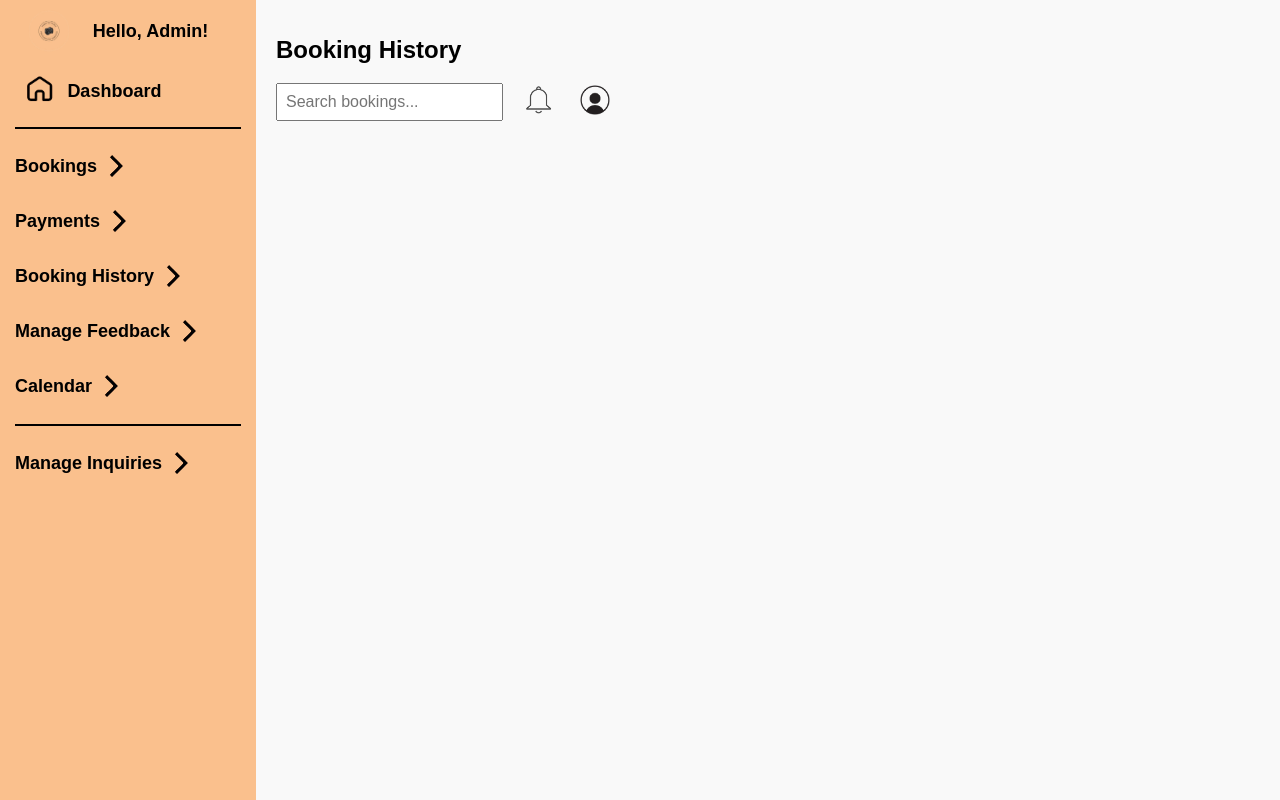
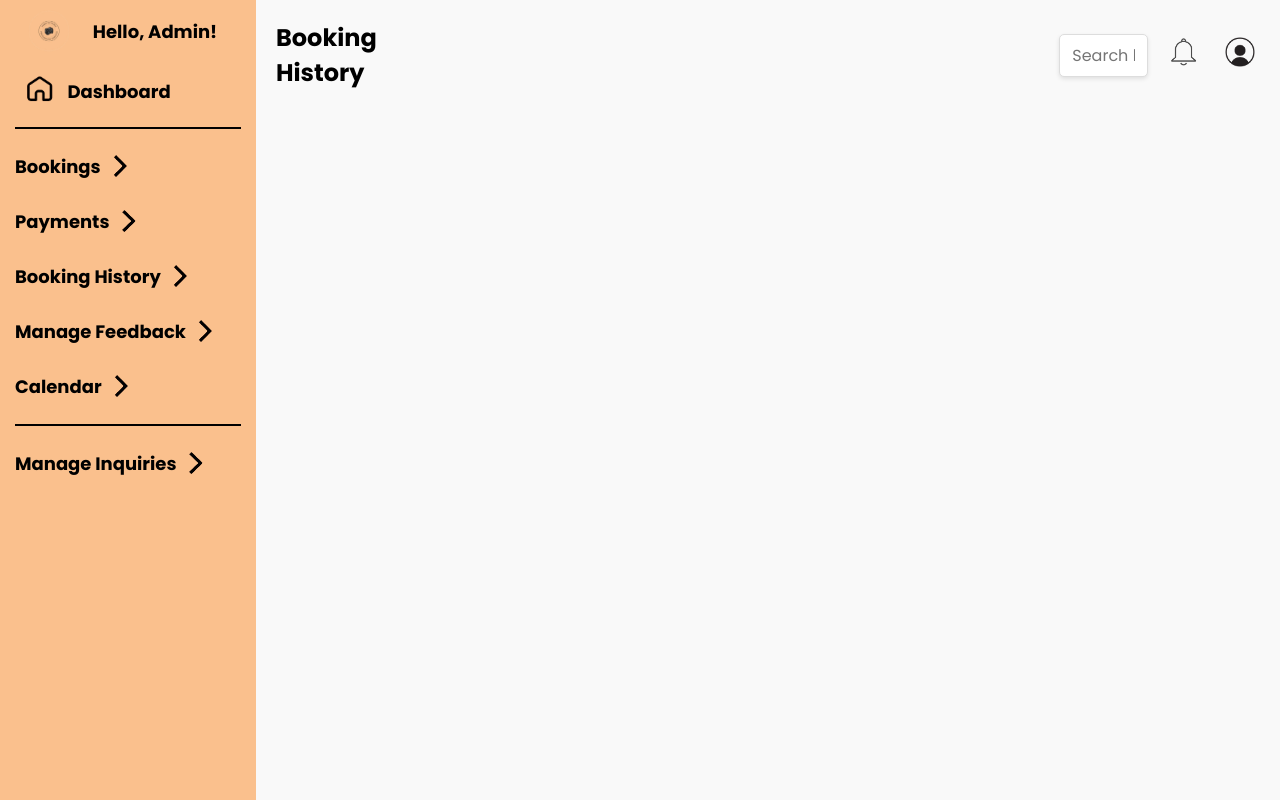
Before and after one commit to Mikay-Mikay/reservify_website_alpas, a PHP site: page /admin_bookinghistory.php in a window 1280 px wide. Run offline with PHP 8.4, Linux system fonts and the light colour scheme; data that the repository does not hold is empty.

Commit message:
Update admin_bookinghistory.css

```diff
--- a/PM&JI Reservify System (Website)/admin_bookinghistory.css
+++ b/PM&JI Reservify System (Website)/admin_bookinghistory.css
@@ -1,9 +1,16 @@
 @import url('https://fonts.googleapis.com/css2?family=Poppins:ital,wght@0,100;0,200;0,300;0,400;0,500;0,600;0,700;0,800;1,100;1,200;1,300;1,400;1,500;1,600;1,700;1,800;1,900&display=swap');
+
+/* General Reset */
+* {
+    margin: 0;
+    padding: 0;
+    box-sizing: border-box;
+    font-family: "Poppins", sans-serif;
+}
 
 body {
     margin: 0;
     font-family: "Poppins", sans-serif;
-    color: black;
 }
 
 .admin-dashboard {
@@ -128,6 +134,100 @@ body {
     transform: scale(1.1); /* Slight zoom effect for icons */
 }
 
+/* Booking List */
+.booking-list {
+    display: flex;
+    flex-wrap: wrap;
+    gap: 10px;
+}
+
+.booking-item {
+    background-color: white;
+    border: 1px solid #ddd;
+    padding: 10px;
+    display: flex;
+    justify-content: space-between;
+    width: calc(50% - 10px);
+    border-radius: 5px;
+    cursor: pointer;
+    transition: all 0.3s;
+}
+
+.booking-item:hover {
+    background-color: #e6e6e6; /* Highlight effect on hover */
+}
+
+.click-icon {
+    width: 20px; /* Adjust size of the icon */
+    height: 20px;
+    margin-left: 10px; /* Space between text and icon */
+    transition: transform 0.3s ease;
+}
+
+.booking-item:hover .click-icon {
+    transform: scale(1.1); /* Slightly enlarge the icon on hover */
+}
+
+.show-details {
+    display: block; /* Show content dynamically */
+}
+
+/* Modal Container */
+.modal {
+    display: none; /* Hidden by default */
+    position: fixed; /* Fixed position */
+    z-index: 1; /* Sit on top */
+    left: 0;
+    top: 0;
+    width: 100%; /* Full width */
+    height: 100%; /* Full height */
+    background-color: rgba(0, 0, 0, 0.4); /* Semi-transparent background */
+}
+
+/* Modal Content */
+.modal-content {
+    background-color: #fff;
+    margin: 15% auto; /* Center the content on the screen */
+    padding: 20px;
+    padding-bottom: 30px; /* Add padding to the bottom */
+    border: 2px solid #888;
+    width: 80%; /* Adjust to fit the screen */
+    max-width: 600px; /* Maximum width */
+    border-radius: 8px; /* Rounded corners */
+    box-shadow: 0 4px 8px rgba(0, 0, 0, 0.2); /* Add shadow for depth */
+    text-align: left; /* Align content to the left */
+}
+/* Modal Header */
+.modal-header {
+    display: flex;
+    align-items: center; /* Align items vertically */
+    justify-content: flex-start; /* Align items to the left */
+}
+
+/* Back Button (Image) */
+.close-btn {
+    width: 40px; /* Set width of the back button image */
+    height: 40px; /* Set height of the back button image */
+    margin-right: 5px; /* Space between the button and the title */
+    margin-top: 5px;
+    cursor: pointer;
+}
+
+/* Modal Title */
+#modal-title {
+    font-size: 24px;
+    color: black;
+    margin: 0; /* Remove default margin */
+}
+
+/* Modal Text */
+#modal-content {
+    font-size: 16px;
+    color: black;
+    margin-top: 20px;
+    text-align: left;
+}
+
 /* Divider styling */
 .divider {
     border: 0;
@@ -137,14 +237,43 @@ body {
 
 .content {
     flex: 1;
-    padding: 10px;
+    padding: 20px;
     background-color: #f9f9f9;
 }
 
 .header-right {
     display: flex;
     align-items: center;
-    gap: 20px; /* Space between notification and profile icons */
+    gap: 20px; /* Space between notification bell and profile */
+}
+
+.header {
+    display: flex;
+    justify-content: space-between;
+    align-items: center;
+    gap: 20px;
+    margin-bottom: 20px;
+}
+
+.search-bar-container {
+    flex: 1; /* Allows it to take up remaining space */
+    display: flex;
+    justify-content: center; /* Center the search bar */
+    margin-left: 615px;
+}
+
+#searchBar {
+    width: 100%;
+    padding: 8px 12px;
+    font-size: 16px;
+    border: 1px solid #ddd;
+    border-radius: 5px;
+    box-shadow: 0 2px 4px rgba(0, 0, 0, 0.1);
+}
+
+header input {
+    padding: 8px;
+    font-size: 16px;
 }
 
 header {
```
Also changed, not shown: other parts of PM&JI Reservify System (Website)/admin_bookinghistory.css (+1 -41 lines).
